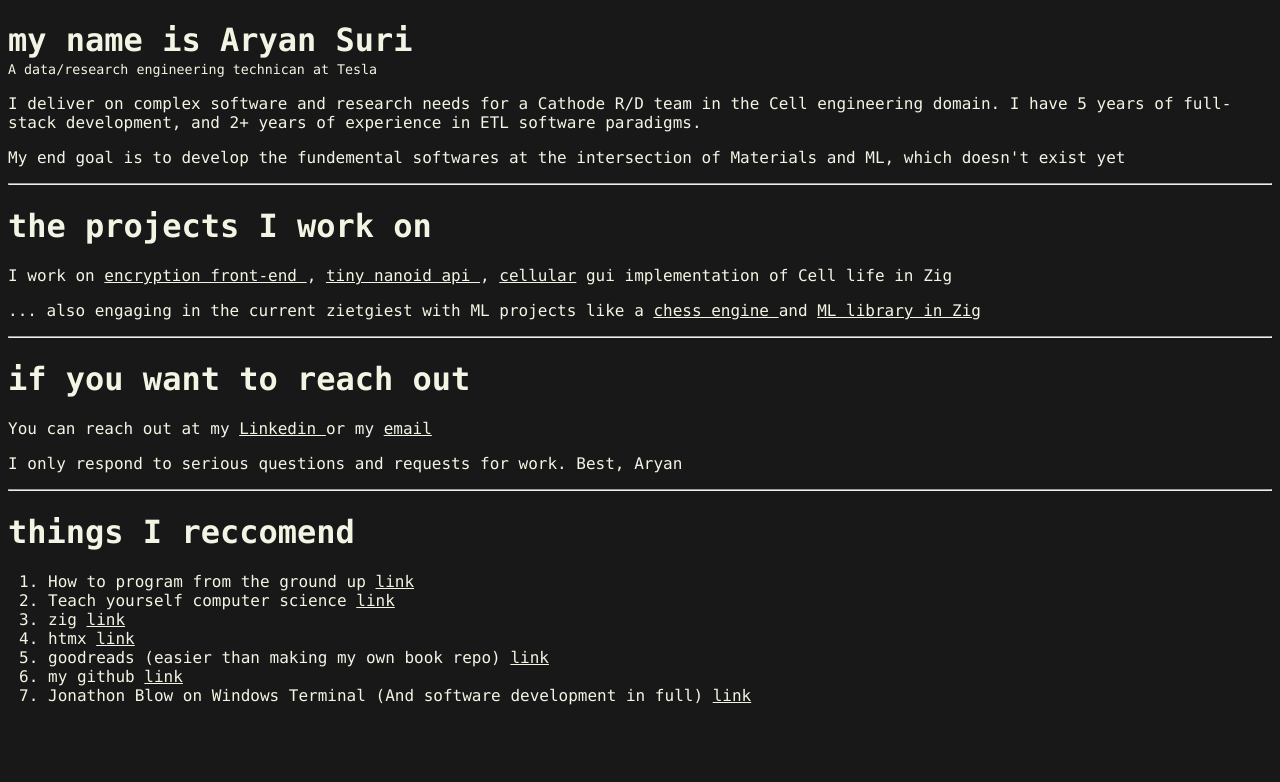
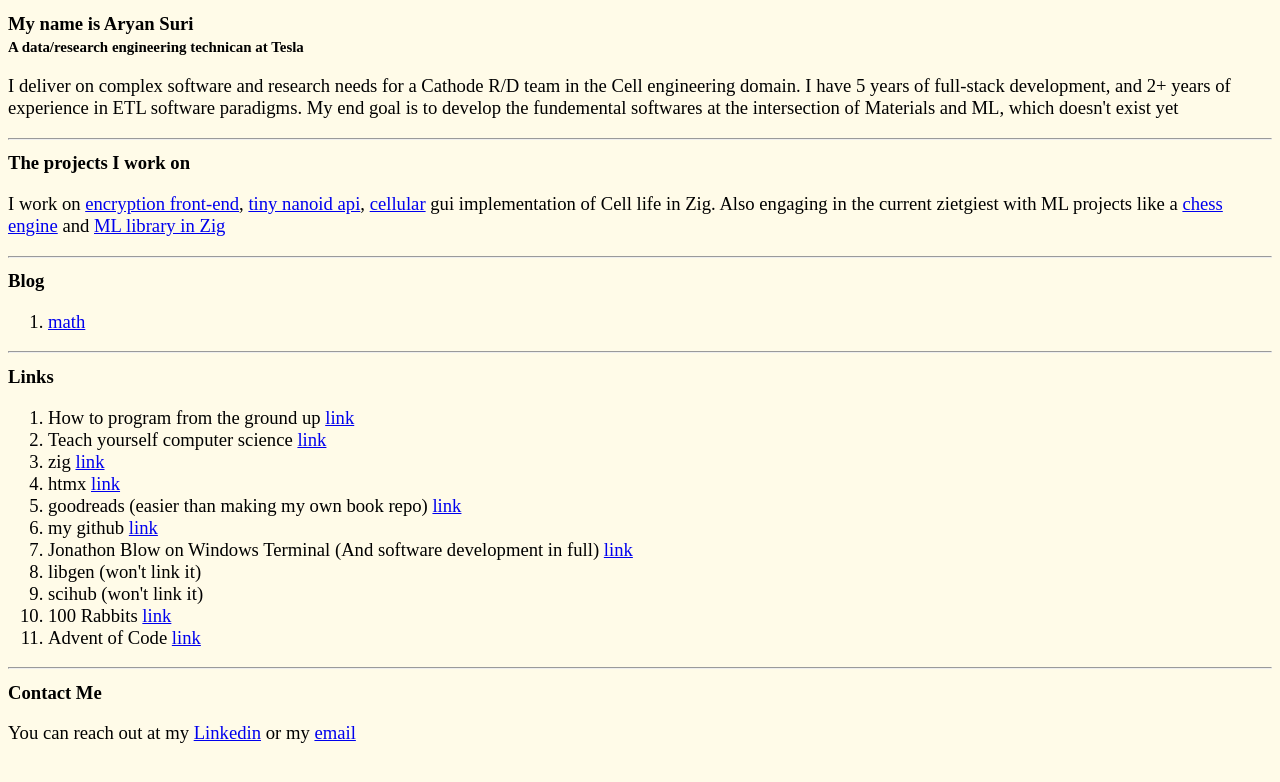
Before and after one commit to aryanrsuri/portfolio, a plain HTML site: page index.html in a window 1280 px wide. Drawn offline with Linux system fonts and the light colour scheme.

Commit message:
added blog section
Signed-off-by: aryanrsuri <13823329+aryanrsuri@users.noreply.github.com>

```diff
--- a/index.html
+++ b/index.html
@@ -2,33 +2,33 @@
 <html>
 
 <body>
-	<h1 style="margin-bottom: 0px; padding-bottom: 0px;"> my name is Aryan Suri</h1>
-	<small> A data/research engineering technican at Tesla </small>
+	<h1>My name is Aryan Suri</h1>
+	<small>A data/research engineering technican at Tesla</small>
 
-	<p> I deliver on complex software and research needs for a Cathode R/D team in the Cell engineering domain. I have 5
-		years of full-stack development, and 2+ years of experience in ETL software paradigms.</p>
-
-	<p>My end goal is to develop the fundemental softwares at the intersection of Materials and ML, which doesn't exist
-		yet</p>
+	<p>
+		I deliver on complex software and research needs for a Cathode R/D team in the Cell engineering domain. I have 5
+		years of full-stack development, and 2+ years of experience in ETL software paradigms. My end goal is to develop
+		the
+		fundemental softwares at the intersection of Materials and ML, which doesn't exist yet
+	</p>
 
 	<hr>
-	<h1> the projects I work on </h1>
+	<h1>The projects I work on </h1>
 
-	<p> I work on <a href="https://github.com/aryanrsuri/dencrypt"> encryption front-end </a>, <a
-			href="https://github.com/aryanrsuri/nanoid">tiny nanoid api </a>, <a
-			href="https://github.com/aryanrsuri/celllib">cellular</a> gui implementation of Cell life in Zig
+	<p>I work on <a href="https://github.com/aryanrsuri/dencrypt">encryption front-end</a>, <a
+			href="https://github.com/aryanrsuri/nanoid">tiny nanoid api</a>, <a
+			href="https://github.com/aryanrsuri/celllib">cellular</a> gui implementation of Cell life in Zig. Also engaging
+		in
+		the current zietgiest with ML projects like a <a href="https://github.com/aryanrsuri/chess">
+			chess engine</a> and <a href="https://github.com/aryanrsuri/ml">ML library in Zig</a></p>
+	<hr>
 
-	<p> ... also engaging in the current zietgiest with ML projects like a <a href="https://github.com/aryanrsuri/chess">
-			chess engine </a> and <a href="https://github.com/aryanrsuri/ml"> ML library in Zig </a>
-		<hr>
-	<h1> if you want to reach out </h1>
-
-	<p> You can reach out at my <a href="https://www.linkedin.com/in/aryansuri">Linkedin </a> or my <a
-			href="mailto:aryanrsuri@gmail.com">email</a>
-	<p> I only respond to serious questions and requests for work. Best, Aryan
-
-		<hr>
-	<h1> things I reccomend</h1>
+	<h1>Blog</h1>
+	<ol>
+		<li><a href="./math.html"> math</a></li>
+	</ol>
+	<hr>
+	<h1>Links</h1>
 	<ol>
 		<li> How to program from the ground up <a
 				href="https://www.youtube.com/watch?v=dBbowkwXtR0&list=PLzUxWOrVXB4QHsURai1GmmhmqAUVNbfno&index=1">link</a>
@@ -42,21 +42,33 @@
 		<li> Jonathon Blow on Windows Terminal (And software development in full) <a
 				href="https://youtu.be/W5s965qdmyU?si=J2hB5cZmq5wlFygC">link</a></li>
 
+		<li> libgen (won't link it) </li>
+		<li> scihub (won't link it) </li>
+		<li> 100 Rabbits <a href="https://100r.co/site/home.html">link</a></li>
+		<li> Advent of Code <a href="https://adventofcode.com/">link</a></li>
 	</ol>
 
+	<hr>
+	<h1>Contact Me</h1>
 
+	<p> You can reach out at my <a href="https://www.linkedin.com/in/aryansuri">Linkedin</a> or my <a
+			href="mailto:arysuri@proton.me">email</a>
+		<style>
+			h1 {
+				margin-bottom: 0px;
+				padding-bottom: 0px;
+			}
 
+			small {
+				font-weight: 800;
+				font-size: 0.8rem;
+			}
 
-
-
-	<style>
-		* {
-			font-family: 'Lucida Console', monospace;
-			background-color: #181818;
-			color: #f3f5e4;
-
-		}
-	</style>
+			* {
+				font-size: 14pt;
+				background-color: #fffbe8
+			}
+		</style>
 </body>
 
 </html>
```
Also changed, not shown: math.html (added, +59 -0 lines), 1 other file.
